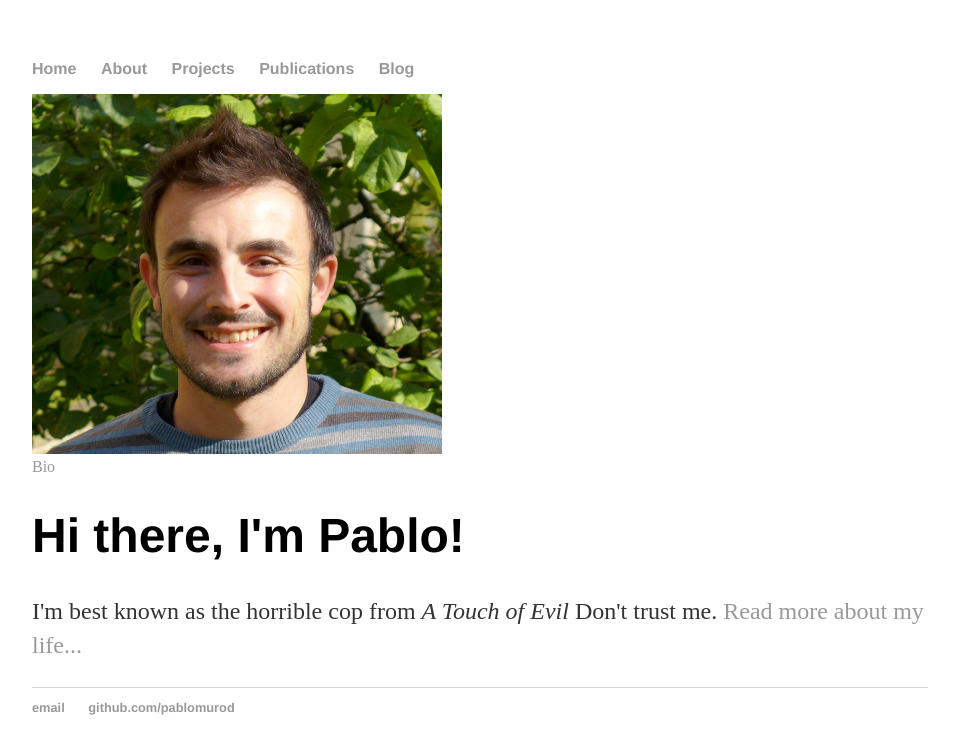
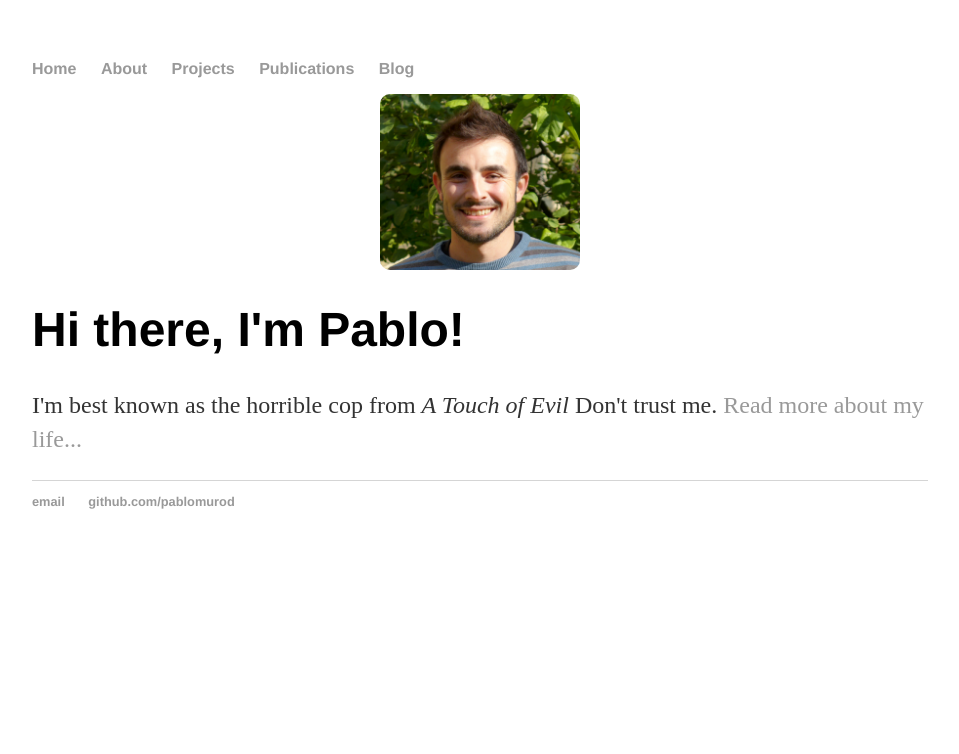
Before and after one commit to pablomurod/pablomurod.github.io, a Jekyll site: the page built from index.html, in a window 1280 px wide. Shown: the top 754 px of the page, without its empty margins (160-1119 px from the left). Built offline with Jekyll 4.4.1, drawn with Linux system fonts in a browser that asks for light colours.

Commit message:
Update main.css

```diff
--- a/css/main.css
+++ b/css/main.css
@@ -41,3 +41,35 @@
 ul.posts li {
     list-style: none;
 }
+
+/**/ /*** BIO ***/ /**/
+
+.biography { margin-top:2%;}
+
+.profile_image_container { position:relative; width:50%; max-width:200px; max-height:200px; margin:auto; }
+
+.profile_image { display: block; width:100%; height:auto; border-radius:10px; }
+
+.overlay {
+ position: absolute;
+ top: 0; bottom: 0; left: 0; right: 0;
+ width: 100%; height: 100%;
+ opacity: 0;
+ transition: .5s ease;
+ background-color: #158415;
+ border-radius: 10px;
+}
+
+.profile_image_container:hover .overlay { opacity: 0.8; border-radius: 10px; }
+
+.cv_message {
+ color: white;
+ font-size: 20px;
+ position: absolute;
+ top: 50%;
+ left: 50%;
+ -webkit-transform: translate(-50%, -50%);
+ -ms-transform: translate(-50%, -50%);
+ transform: translate(-50%, -50%);
+ text-align: center;
+}
```
